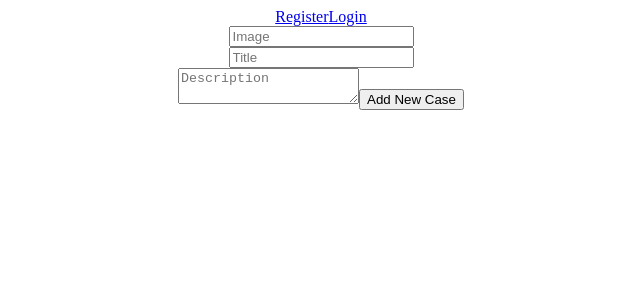
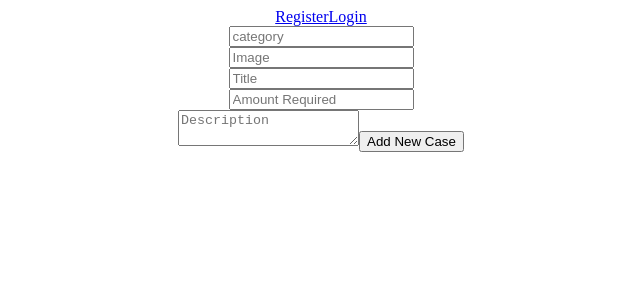
Before and after one commit to CodeWarriorsTeam/MERAKI_Academy_Project_5, a React (Create React App) app in the folder frontend/: page /newcase in a window 1280 px wide. Shown: the top 300 px of the page, without its empty margins (319-959 px from the left). Built offline with nearby package versions, Linux system fonts and the light colour scheme.

Commit message:
modifynewcase

```diff
--- a/frontend/src/component/AllCases/AllCases.js
+++ b/frontend/src/component/AllCases/AllCases.js
@@ -42,18 +42,14 @@ const AllCases = () => {
         console.log("res", res);
         console.log(res.data.message);
         dispatch(setCases(res.data.result));
-
       }
     } catch (error) {
-
-      console.log(error);
+      setMessage("no cases yet");
       if (!error) {
         return setMessage(error.response.data.message);
       }
     }
   };
-
-
 
   const deleteCseById = async (id) => {
     console.log(id);
@@ -73,16 +69,17 @@ const AllCases = () => {
   console.log(state.cases);
   return (
     <>
-      {state.cases.map((element, i) => (
+      {state.cases &&
+        state.cases.map((element, i) => (
           // console.log(element.title);
 
           <>
             <div key={i} className="case">
+              <img src={element.case_image} />
               <p>{element.title}</p>
-            <p>{element.case_image}</p>
               <p>{element.case_description}</p>
-            <p>TheAmountRequired:{element.TheAmountRequired}</p>
-            <p>donations:{element.donations}</p>
+              <p>TheAmountRequired:{element.TheAmountRequired}$</p>
+              {/* <p>donations:{element.donations}</p> */}
 
               <button
                 className="delete"
--- a/frontend/src/component/NewCase/NewCase.js
+++ b/frontend/src/component/NewCase/NewCase.js
@@ -6,8 +6,12 @@ import { AddCase } from "../../reducer/cases";
 
 const NewCase = () => {
   const [case_image, setCase_Image] = useState("");
+  const [category, setCategory] = useState("");
+
   const [title, setTitle] = useState("");
+  const [TheAmountRequired,setTheAmountRequired] = useState("");
   const [case_description, setCase_Description] = useState("");
+
   const [message,setMessage] = useState("")
 
 
@@ -19,7 +23,7 @@ const state = useSelector((state)=>{
 
   const addNewCase = ()=>{
       axios
-      .post("http://localhost:5000/cases",{case_image,title,case_description},{ headers: {
+      .post("http://localhost:5000/cases",{case_image,title,case_description,TheAmountRequired},{ headers: {
         Authorization: `Bearer ${state.token}`,
       }})
 
@@ -33,9 +37,14 @@ const state = useSelector((state)=>{
       })
   }
 
-
   return (
     <>
+<br/>
+<input type="text" placeholder="category" onChange={(e)=>{
+
+setCategory(e.target.value);
+    }}></input>
+
       <br />
       <input type="text" placeholder="Image" onChange={(e)=>{
 
@@ -48,6 +57,11 @@ const state = useSelector((state)=>{
       }}></input>
       <br />
 
+      <input type="number" placeholder="Amount Required" onChange={(e)=>{
+  setTheAmountRequired(e.target.value)
+      }}></input>
+      <br />
+
       <textarea type="text" placeholder="Description" onChange={(e)=>{
           setCase_Description(e.target.value);
       }}></textarea>
```
Lines whose indentation alone changed are shown as unchanged.
